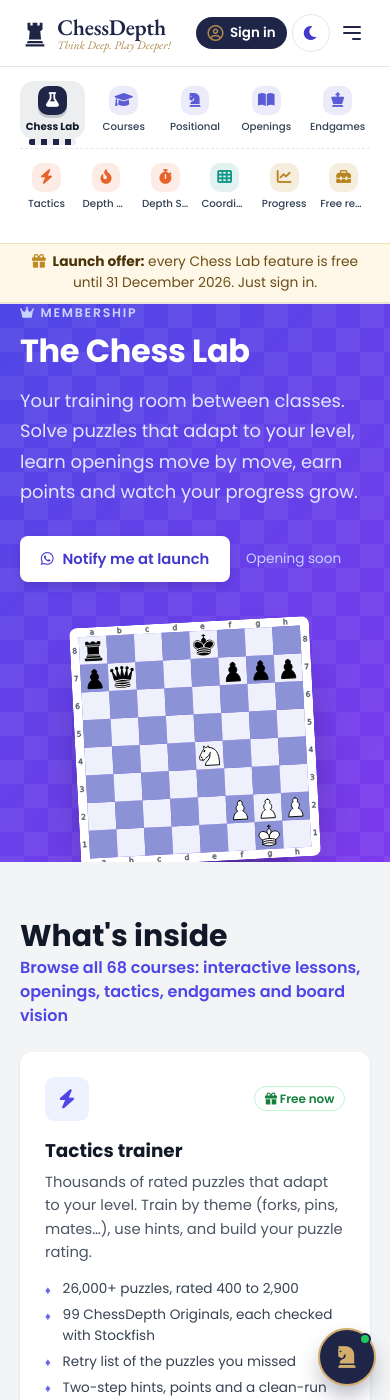
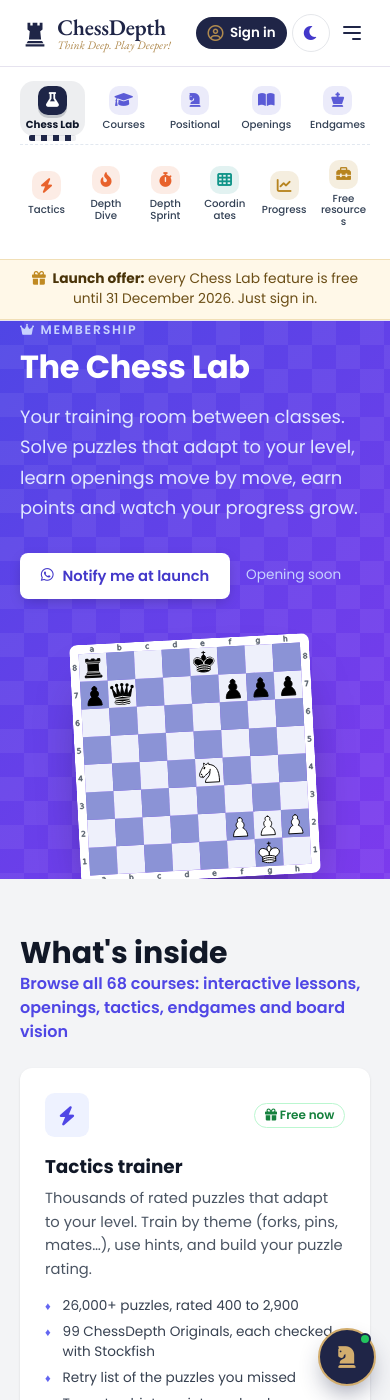
Before and after one commit to Sourabhjoshi1/Chess-Depth, a Jekyll site: the page built from pages/lab/index.html, in a window 390 px wide and 1400 px high. Built offline with Jekyll 4.4.1, drawn with Linux system fonts in a browser that asks for light colours; comment, search, counter and statistics services are not loaded.

Commit message:
Chess Lab bar: phone labels wrap instead of being cut off
Co-Authored-By: Claude Opus 5.5 <noreply@anthropic.com>
Claude-Session: https://claude.ai/code/session_017ZwxdNZGtw2tXrZdE2ZP9f

```diff
--- a/assets/css/pages/lab.css
+++ b/assets/css/pages/lab.css
@@ -702,7 +702,7 @@ html.dark .lab-bar .lab-offer b { color: #fdf6e3; }
 html.dark .lab-bar .lab-tab-row + .lab-tab-row { border-top-color: #273449; }
 @media (max-width: 900px) {
   .lab-bar .lab-tab-row .lab-tab { flex-direction: column; gap: .25rem; padding: .35rem .2rem .3rem; font-size: .72rem; text-align: center; justify-content: center; }
-  .lab-bar .lab-tab-row .lab-tab-tx { display: block !important; max-width: 100%; }
+  .lab-bar .lab-tab-row .lab-tab-tx { display: block !important; max-width: 100%; white-space: normal; overflow: visible; line-height: 1.15; overflow-wrap: anywhere; }
   .lab-bar .lab-tab-row .lab-tab[aria-current] { padding-right: .2rem; }
   .lab-bar .lab-tab-row .lab-tab[aria-current]::after { bottom: -.35rem; }
 }
```
